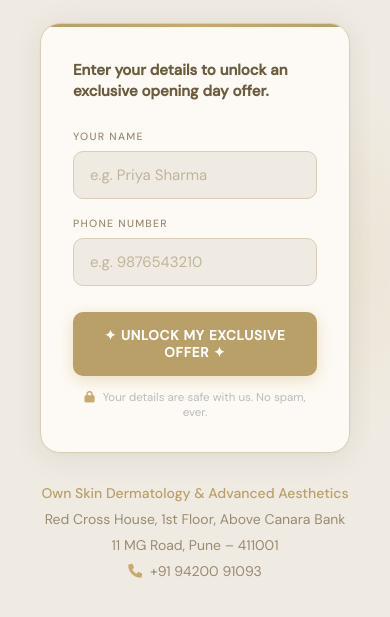
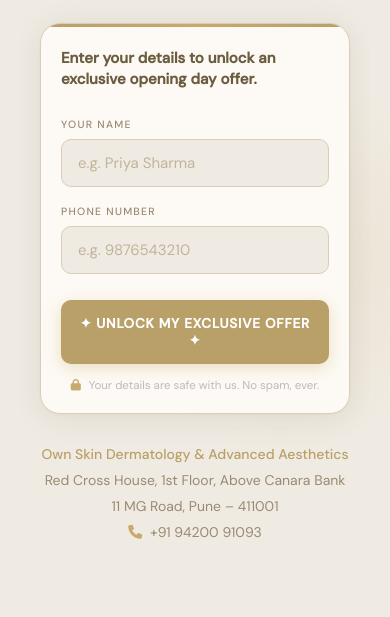
Before and after one commit to DigitalWebGraphix/Ownskin, a plain HTML site: page index.html in a window 390 px wide. Shown: the part 473-1090 px from the top of the page. Drawn offline with nearby package versions, Linux system fonts and the light colour scheme; a web font is replaced by a local one.

Commit message:
Update project files in main

```diff
--- a/index.html
+++ b/index.html
@@ -68,13 +68,6 @@
     to   { opacity:1; transform:translateY(0); }
   }
 
-  /* Logo details:
-     - max-width: 150px (logo never exceeds 150px in width)
-     - width: 100% (scales down on smaller screens)
-     - height: auto (maintains aspect ratio)
-     - The actual pixel size depends on your uploaded image (images/logo.png).
-       If the original is e.g. 500px wide, it will display at max 150px wide.
-     - No fixed height, so it remains proportional. */
   .logo-wrap { text-align: center; margin-bottom: 24px; }
   .logo-wrap img {
     max-width: 150px;
@@ -219,6 +212,13 @@
     margin-right: 4px;
     color: var(--gold-light);
   }
+
+  /* Mobile-specific: reduce card padding on screens up to 480px */
+  @media (max-width: 480px) {
+    .card {
+      padding: 24px 20px 20px;
+    }
+  }
 </style>
 </head>
 <body>
```
